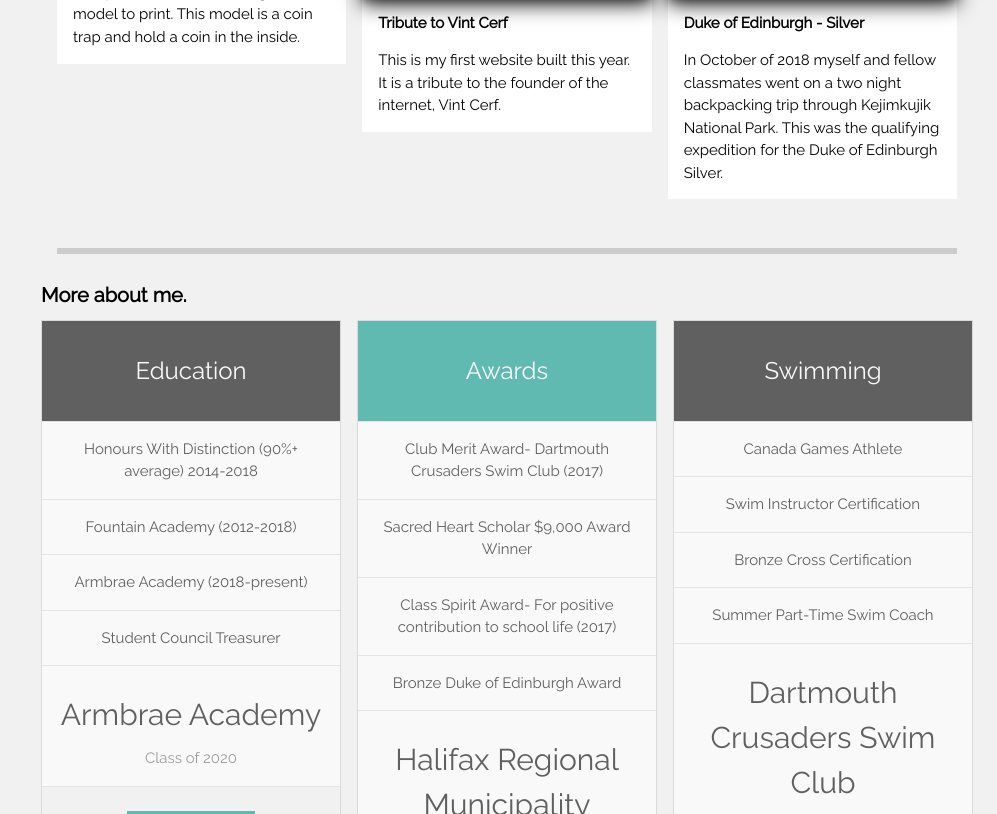
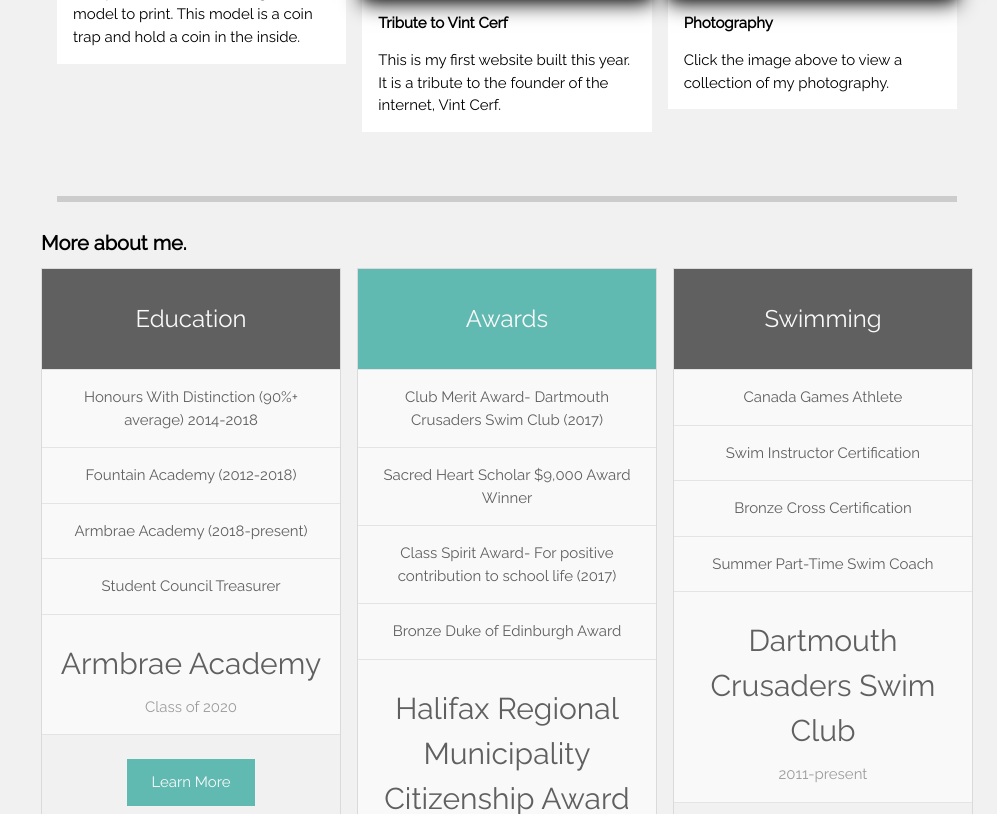
Before and after one commit to mattc2020/sandbox, a plain HTML site: page index.html in a window 1280 px wide. Shown: the part 3284-4098 px from the top of the page, without its empty margins (283-1280 px from the left). Drawn offline with nearby package versions, Linux system fonts and the light colour scheme.

Commit message:
Update index.html

```diff
--- a/index.html
+++ b/index.html
@@ -215,10 +215,10 @@ body,h1,h2,h3,h4,h5,h6 {font-family: "Raleway", sans-serif}
       </div>
     </div>
     <div class="w3-third w3-container">
-      <img src="keji.JPG" alt="Image of Keji National Park"  style="width:100%; box-shadow: 0 4px 8px 0 rgba(0, 0, 0, 0.2), 0 6px 20px 0" class="w3-hover-opacity">
+      <img src="keji.JPG" alt="Image of Keji National Park"  style="width:100%; box-shadow: 0 4px 8px 0 rgba(0, 0, 0, 0.2), 0 6px 20px 0" class="w3-hover-opacity" title="Link Unavalibe">
       <div class="w3-container w3-white">
-        <p><b>Duke of Edinburgh - Silver</b></p>
-        <p>In October of 2018 myself and fellow classmates went on a two night backpacking trip through Kejimkujik National Park. This was the qualifying expedition for the Duke of Edinburgh Silver. </p>
+        <p><b>Photography</b></p>
+        <p>Click the image above to view a collection of my photography. </p>
       </div>
     </div>
   </div>
```
